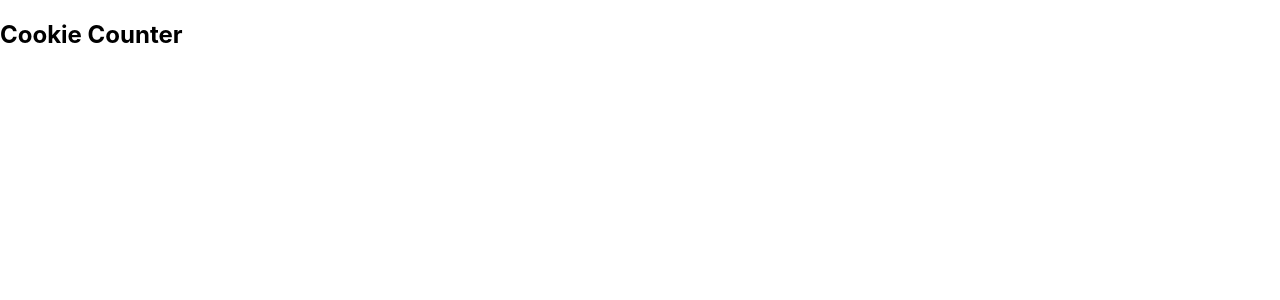
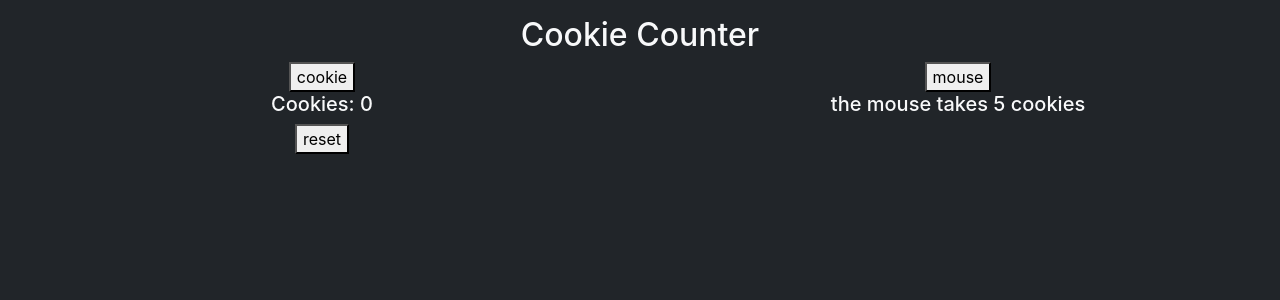
Before and after one commit to sam-schmitz/cookie-counter, a React (Create React App) app: page / in a window 1280 px wide. Shown: the top 300 px of the page. Built offline with nearby package versions, Linux system fonts and the light colour scheme.

Commit message:
basic framework made ready for cookies

```diff
--- a/public/index.html
+++ b/public/index.html
@@ -1,14 +1,12 @@
 <!DOCTYPE html>
 <html lang="en">
-  <head>
+<head>
     <meta charset="utf-8" />
     <link rel="icon" href="%PUBLIC_URL%/favicon.ico" />
     <meta name="viewport" content="width=device-width, initial-scale=1" />
     <meta name="theme-color" content="#000000" />
-    <meta
-      name="description"
-      content="Web site created using create-react-app"
-    />
+    <meta name="description"
+          content="Web site created using create-react-app" />
     <link rel="apple-touch-icon" href="%PUBLIC_URL%/logo192.png" />
     <!--
       manifest.json provides metadata used when your web app is installed on a
@@ -24,8 +22,9 @@
       work correctly both with client-side routing and a non-root public URL.
       Learn how to configure a non-root public URL by running `npm run build`.
     -->
-    <title>React App</title>
-  </head>
+    <link href="https://cdn.jsdelivr.net/npm/bootstrap@5.0.2/dist/css/bootstrap.min.css" rel="stylesheet" integrity="sha384-EVSTQN3/azprG1Anm3QDgpJLIm9Nao0Yz1ztcQTwFspd3yD65VohhpuuCOmLASjC" crossorigin="anonymous">
+    <title>Cookie Counter</title>
+</head>
   <body>
     <noscript>You need to enable JavaScript to run this app.</noscript>
     <div id="root"></div>
--- a/src/App.js
+++ b/src/App.js
@@ -4,11 +4,37 @@ import Cookies from 'universal-cookie';
 import React, { useState } from 'react';
 
 function App() {
-  return (
-      <div class="container-fluid bg-dark p-3 min-vh-100">
-          <h2>Cookie Counter</h2>
-      </div>
-  );
+    const [count, setCount] = useState(0);
+
+    let incrementCount = () => {
+        setCount(count + 1);
+    };
+
+    let decrementCount = () => {
+        if (count < 5) return false;
+        setCount(count - 5);
+    };
+
+    let resetCount = () => {
+        setCount(0);
+    }
+
+    return (
+        <div class="container-fluid bg-dark p-3 min-vh-100">
+            <div class="row text-light text-center">
+                <h2>Cookie Counter</h2>
+                <div class="col-sm-6">
+                    <button onClick={incrementCount}>cookie</button>
+                    <h5>Cookies: {count}</h5>
+                    <button onClick={resetCount}>reset</button>
+                </div>
+                <div class="col-sm-6">
+                    <button onClick={decrementCount}>mouse</button>
+                    <h5>the mouse takes 5 cookies</h5>
+                </div>
+            </div>
+        </div>
+    );
 }
 
 export default App;
```
